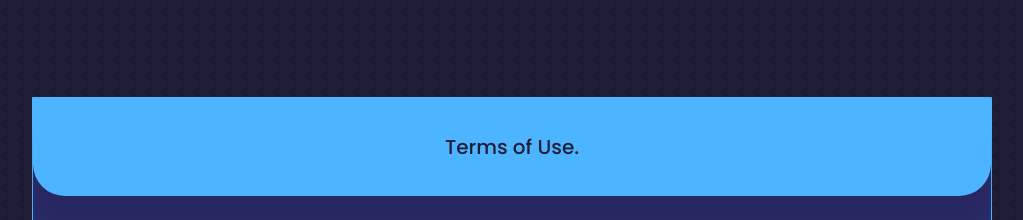
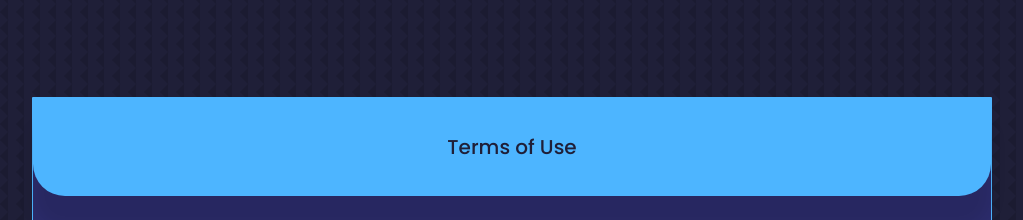
Before and after one commit to bowed89/website, a React (Create React App) app: page / in a window 1280 px wide. Shown: the part 7260-7480 px from the top of the page, without its empty margins (128-1151 px from the left). Built offline with nearby package versions, Linux system fonts and the light colour scheme.

Commit message:
thrid commit

```diff
--- a/package.json
+++ b/package.json
@@ -1,4 +1,5 @@
 {
+  "homepage": "https://bowed89.github.io/website",
   "name": "react-portfolio-website",
   "version": "0.1.0",
   "private": true,
@@ -16,6 +17,8 @@
   },
   "scripts": {
     "start": "react-scripts start",
+    "predeploy": "npm run build",
+    "deploy": "gh-pages -d build",
     "build": "react-scripts build",
     "test": "react-scripts test",
     "eject": "react-scripts eject"
--- a/src/components/terms/Terms.jsx
+++ b/src/components/terms/Terms.jsx
@@ -8,7 +8,7 @@ const Terms = () => {
       <div className="container services__container">
         <article className="service">
           <div className="service__head">
-            <h2>Terms of Use.</h2>
+            <h2>Terms of Use</h2>
           </div>
           <ul className="service__list">
             By downloading or using the app, these terms will automatically apply to you –
```
